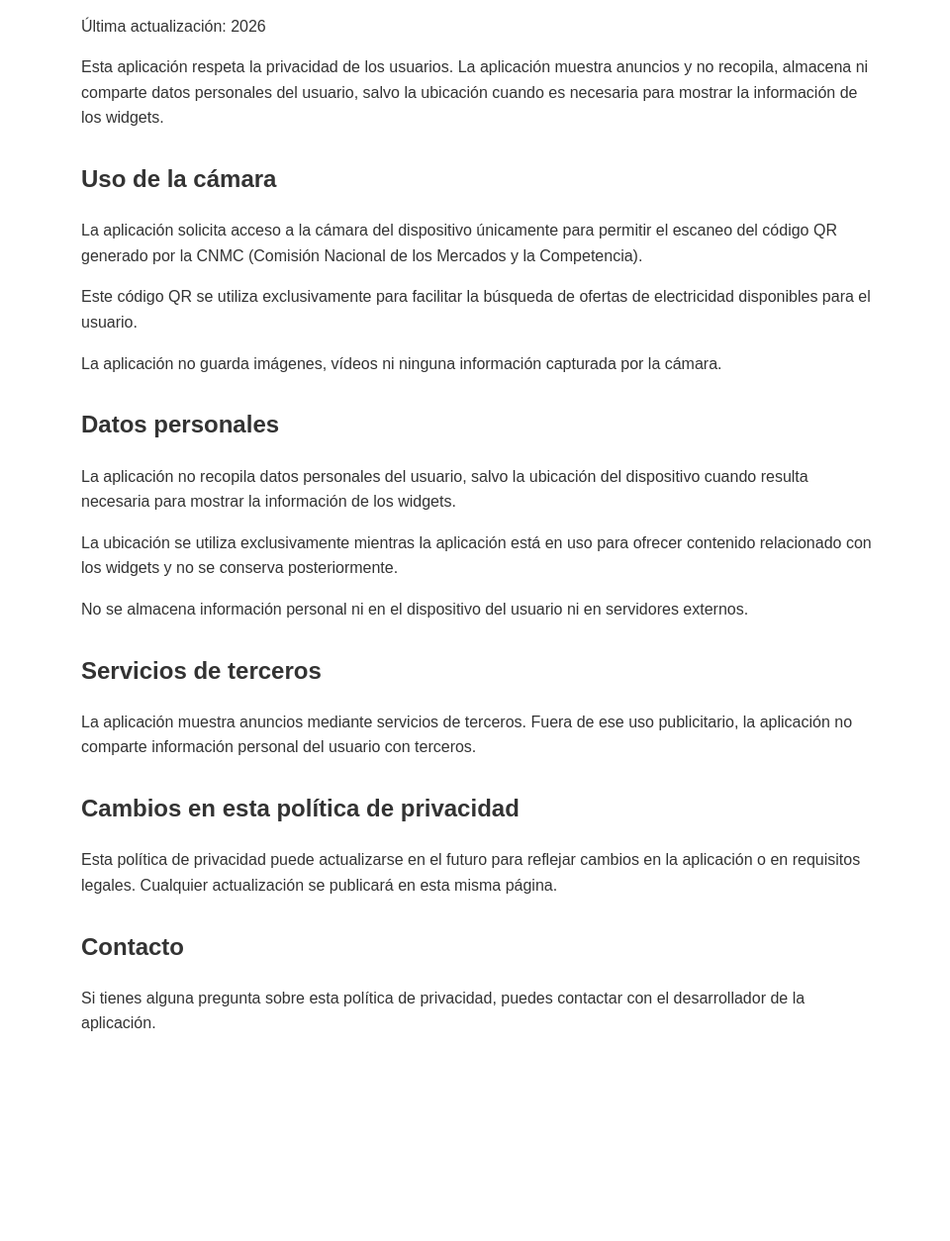
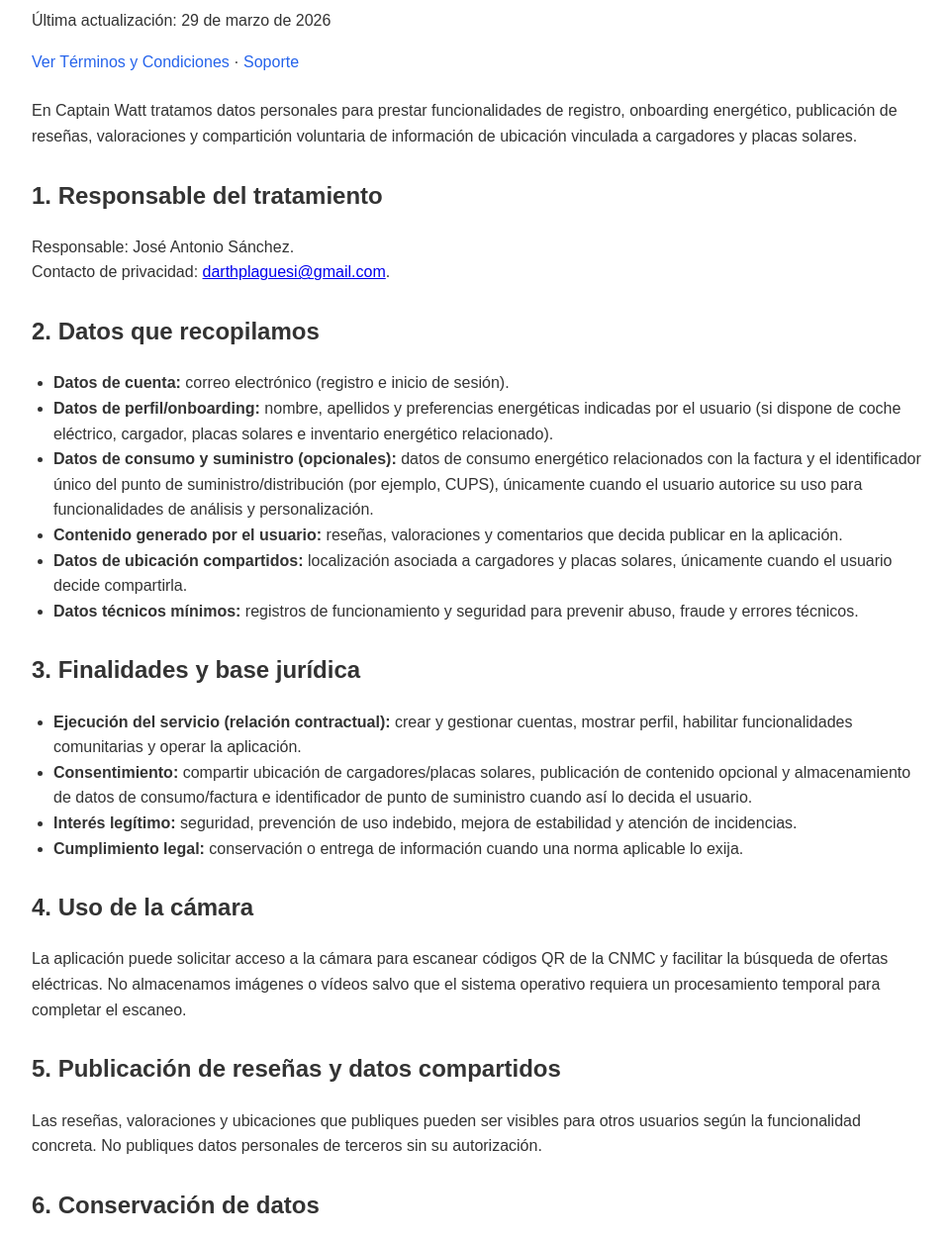
Before and after one commit to jass-dev-tools/captain-watt-privacy, a plain HTML site: page index.html in a window 1280 px wide. Shown: the part 99-1353 px from the top of the page at 99% size, without its empty margins (158-1118 px from the left). Before the commit the page ends 1186 px from the top, so only its background shows below. Drawn offline with Linux system fonts and the light colour scheme.

Commit message:
Añade cláusulas de datos de consumo y punto de suministro

```diff
--- a/index.html
+++ b/index.html
@@ -3,78 +3,135 @@
 <head>
 	<meta charset="UTF-8">
 	<meta name="viewport" content="width=device-width, initial-scale=1.0">
-	<title>Política de Privacidad</title>
+	<title>Política de Privacidad - Captain Watt</title>
 	<style>
 		body {
 			font-family: Arial, Helvetica, sans-serif;
-			max-width: 800px;
+			max-width: 900px;
 			margin: 40px auto;
-			padding: 0 20px;
+			padding: 0 20px 40px;
 			line-height: 1.6;
 			color: #333;
 		}
 		h1 {
 			color: #222;
+			margin-bottom: 8px;
 		}
 		h2 {
-			margin-top: 30px;
+			margin-top: 28px;
+		}
+		nav {
+			margin: 8px 0 24px;
+		}
+		nav a {
+			color: #2563eb;
+			text-decoration: none;
+		}
+		nav a:hover {
+			text-decoration: underline;
+		}
+		ul {
+			padding-left: 22px;
+		}
+		.note {
+			background: #f4f7fb;
+			padding: 12px 14px;
+			border-left: 4px solid #2563eb;
+			border-radius: 6px;
 		}
 	</style>
 </head>
 <body>
 
-<h1>Política de Privacidad</h1>
+<h1>Política de Privacidad de Captain Watt</h1>
+<p>Última actualización: 29 de marzo de 2026</p>
 
-<p>Última actualización: 2026</p>
+<nav>
+	<a href="terms.html">Ver Términos y Condiciones</a> ·
+	<a href="contact.html">Soporte</a>
+</nav>
 
 <p>
-Esta aplicación respeta la privacidad de los usuarios. La aplicación muestra anuncios y no recopila, almacena ni comparte datos personales del usuario, salvo la ubicación cuando es necesaria para mostrar la información de los widgets.
+En Captain Watt tratamos datos personales para prestar funcionalidades de registro, onboarding energético,
+publicación de reseñas, valoraciones y compartición voluntaria de información de ubicación vinculada a cargadores y placas solares.
 </p>
 
-<h2>Uso de la cámara</h2>
-
+<h2>1. Responsable del tratamiento</h2>
 <p>
-La aplicación solicita acceso a la cámara del dispositivo únicamente para permitir el escaneo del código QR generado por la CNMC (Comisión Nacional de los Mercados y la Competencia).
+Responsable: José Antonio Sánchez.<br>
+Contacto de privacidad: <a href="mailto:darthplaguesi@gmail.com">darthplaguesi@gmail.com</a>.
 </p>
 
+<h2>2. Datos que recopilamos</h2>
+	<ul>
+		<li><strong>Datos de cuenta:</strong> correo electrónico (registro e inicio de sesión).</li>
+		<li><strong>Datos de perfil/onboarding:</strong> nombre, apellidos y preferencias energéticas indicadas por el usuario (si dispone de coche eléctrico, cargador, placas solares e inventario energético relacionado).</li>
+		<li><strong>Datos de consumo y suministro (opcionales):</strong> datos de consumo energético relacionados con la factura y el identificador único del punto de suministro/distribución (por ejemplo, CUPS), únicamente cuando el usuario autorice su uso para funcionalidades de análisis y personalización.</li>
+		<li><strong>Contenido generado por el usuario:</strong> reseñas, valoraciones y comentarios que decida publicar en la aplicación.</li>
+		<li><strong>Datos de ubicación compartidos:</strong> localización asociada a cargadores y placas solares, únicamente cuando el usuario decide compartirla.</li>
+		<li><strong>Datos técnicos mínimos:</strong> registros de funcionamiento y seguridad para prevenir abuso, fraude y errores técnicos.</li>
+	</ul>
+
+<h2>3. Finalidades y base jurídica</h2>
+	<ul>
+		<li><strong>Ejecución del servicio (relación contractual):</strong> crear y gestionar cuentas, mostrar perfil, habilitar funcionalidades comunitarias y operar la aplicación.</li>
+		<li><strong>Consentimiento:</strong> compartir ubicación de cargadores/placas solares, publicación de contenido opcional y almacenamiento de datos de consumo/factura e identificador de punto de suministro cuando así lo decida el usuario.</li>
+		<li><strong>Interés legítimo:</strong> seguridad, prevención de uso indebido, mejora de estabilidad y atención de incidencias.</li>
+		<li><strong>Cumplimiento legal:</strong> conservación o entrega de información cuando una norma aplicable lo exija.</li>
+	</ul>
+
+<h2>4. Uso de la cámara</h2>
 <p>
-Este código QR se utiliza exclusivamente para facilitar la búsqueda de ofertas de electricidad disponibles para el usuario.
+La aplicación puede solicitar acceso a la cámara para escanear códigos QR de la CNMC y facilitar la búsqueda de ofertas eléctricas.
+No almacenamos imágenes o vídeos salvo que el sistema operativo requiera un procesamiento temporal para completar el escaneo.
 </p>
 
+<h2>5. Publicación de reseñas y datos compartidos</h2>
 <p>
-La aplicación no guarda imágenes, vídeos ni ninguna información capturada por la cámara.
+Las reseñas, valoraciones y ubicaciones que publiques pueden ser visibles para otros usuarios según la funcionalidad concreta.
+No publiques datos personales de terceros sin su autorización.
 </p>
 
-<h2>Datos personales</h2>
-
+<h2>6. Conservación de datos</h2>
 <p>
-La aplicación no recopila datos personales del usuario, salvo la ubicación del dispositivo cuando resulta necesaria para mostrar la información de los widgets.
+Conservamos los datos mientras tu cuenta esté activa y durante los plazos necesarios para atender obligaciones legales,
+resolver disputas o hacer cumplir nuestros acuerdos. Cuando los datos ya no sean necesarios, se suprimirán o anonimizarán.
 </p>
 
+<h2>7. Destinatarios y transferencias</h2>
 <p>
-La ubicación se utiliza exclusivamente mientras la aplicación está en uso para ofrecer contenido relacionado con los widgets y no se conserva posteriormente.
+Podemos utilizar proveedores tecnológicos (alojamiento, analítica, comunicaciones y seguridad) que actúan como encargados del tratamiento.
+No vendemos tus datos personales. Si existieran transferencias internacionales, aplicaremos garantías adecuadas de protección.
 </p>
 
+<h2>8. Derechos de las personas usuarias</h2>
 <p>
-No se almacena información personal ni en el dispositivo del usuario ni en servidores externos.
+Puedes ejercer derechos de acceso, rectificación, supresión, oposición, limitación del tratamiento y portabilidad,
+así como retirar el consentimiento en cualquier momento cuando el tratamiento se base en él.
+Para ello, escribe a <a href="mailto:darthplaguesi@gmail.com">darthplaguesi@gmail.com</a>.
 </p>
 
-<h2>Servicios de terceros</h2>
-
+<h2>9. Menores de edad</h2>
 <p>
-La aplicación muestra anuncios mediante servicios de terceros. Fuera de ese uso publicitario, la aplicación no comparte información personal del usuario con terceros.
+La aplicación no está dirigida a menores de 14 años. Si detectamos datos de menores sin base legal válida,
+procederemos a su eliminación.
 </p>
 
-<h2>Cambios en esta política de privacidad</h2>
-
+<h2>10. Seguridad</h2>
 <p>
-Esta política de privacidad puede actualizarse en el futuro para reflejar cambios en la aplicación o en requisitos legales. Cualquier actualización se publicará en esta misma página.
+Aplicamos medidas técnicas y organizativas razonables para proteger la información frente a accesos no autorizados,
+pérdida o alteración.
 </p>
 
-<h2>Contacto</h2>
+<h2>11. Cambios en esta política</h2>
+<p>
+Podremos actualizar esta política para reflejar cambios normativos o funcionales de la app. Publicaremos la versión vigente en esta página,
+indicando su fecha de actualización.
+</p>
 
-<p>
-Si tienes alguna pregunta sobre esta política de privacidad, puedes contactar con el desarrollador de la aplicación.
+<p class="note">
+Esta política es un texto informativo general y debe revisarse de forma específica según el modelo real de negocio,
+los proveedores usados y la normativa aplicable en cada jurisdicción.
 </p>
 
 </body>
```
Also changed, not shown: terms.html (added, +142 -0 lines), 1 other file.
